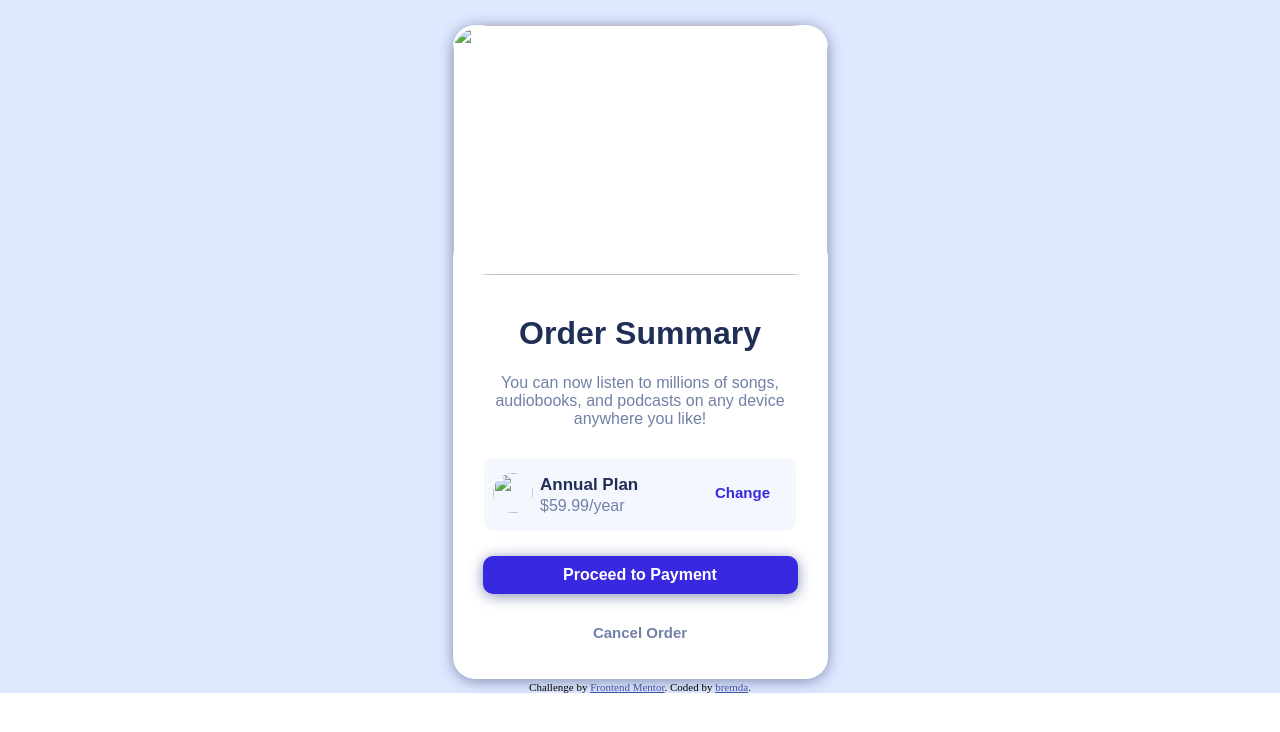
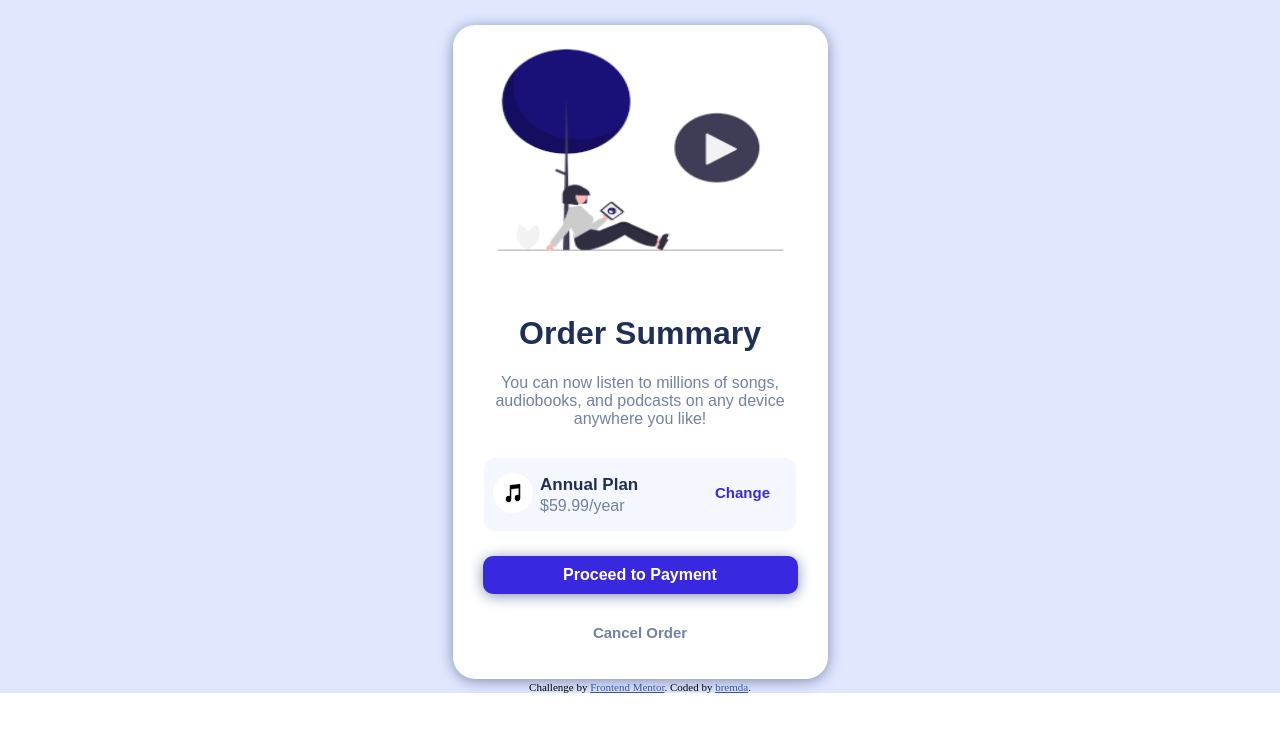
Before and after one commit to Bremda/FrontEnd_Mentor, a plain HTML site: page index.html in a window 1280 px wide. Drawn offline with Linux system fonts and the light colour scheme.

Commit message:
Update index.html

```diff
--- a/index.html
+++ b/index.html
@@ -4,7 +4,7 @@
   <meta charset="UTF-8">
   <meta name="viewport" content="width=device-width, initial-scale=1.0"> <!-- displays site properly based on user's device -->
 
-  <link rel="icon" type="image/png" sizes="32x32" href="./images/favicon-32x32.png">
+  <link rel="icon" type="image/png" sizes="32x32" href="./favicon-32x32.png">
 
   <title>Frontend Mentor | Order summary card</title>
 
@@ -42,7 +42,7 @@
 <div class="background">
   <div class="page">
     <div>
-      <img src=".\images\icon.png">
+      <img src=".\icon.png">
     </div>
   <div class="content">
   <h1>Order Summary</h1>
@@ -53,7 +53,7 @@
 
 <div class="plan">
   <div>
-    <img src=".\images\music.jpg">
+    <img src=".\music.jpg">
   </div>
 
   <div>
```
